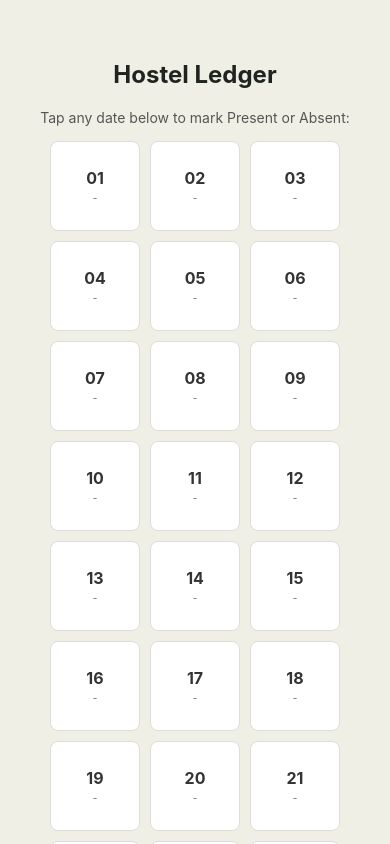
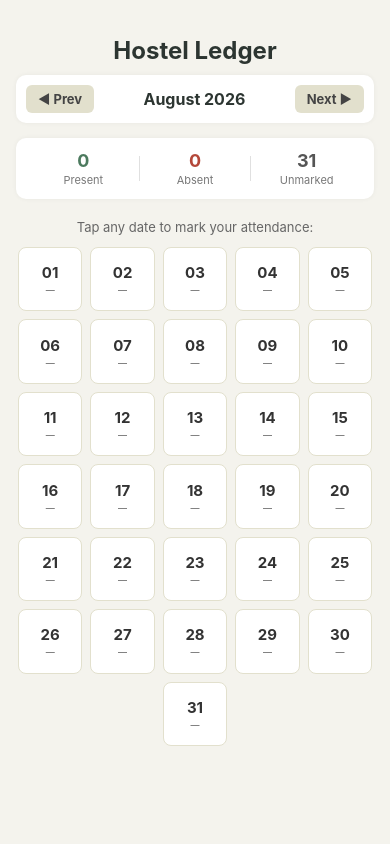
Before and after one commit to kartikT77/Hostel-ledger, a React Native app: screen / in a window 390 px wide. Built offline with nearby package versions, Linux system fonts and the light colour scheme; no server answers; the database is empty.

Commit message:
Refactor attendance handling and UI updates

```diff
--- a/App.js
+++ b/App.js
@@ -1,22 +1,36 @@
 import React, { useState, useEffect } from 'react';
-import { StyleSheet, Text, View, TextInput, TouchableOpacity, Alert, ScrollView, Modal } from 'react-native';
+import { StyleSheet, Text, View, TextInput, TouchableOpacity, Alert, ScrollView, Modal, Dimensions } from 'react-native';
 import { supabase } from './supabase';
 
+const MONTH_NAMES = [
+  "January", "February", "March", "April", "May", "June",
+  "July", "August", "September", "October", "November", "December"
+];
+
 export default function App() {
+  const [currentDate, setCurrentDate] = useState(new Date());
   const [attendance, setAttendance] = useState({});
   const [modalVisible, setModalVisible] = useState(false);
-  const [selectedDate, setSelectedDate] = useState('');
+  const [selectedDateKey, setSelectedDateKey] = useState('');
   const [note, setNote] = useState('');
 
-  // Fetch all attendance records on load
+  const year = currentDate.getFullYear();
+  const month = currentDate.getMonth(); // 0 - 11
+
   useEffect(() => {
-    fetchAttendance();
-  }, []);
+    fetchAttendanceForMonth(year, month);
+  }, [year, month]);
 
-  const fetchAttendance = async () => {
+  // Fetch attendance for the active month from Supabase
+  const fetchAttendanceForMonth = async (y, m) => {
+    const startDate = `${y}-${String(m + 1).padStart(2, '0')}-01`;
+    const endDate = `${y}-${String(m + 1).padStart(2, '0')}-31`;
+
     const { data, error } = await supabase
       .from('attendance')
-      .select('*');
+      .select('*')
+      .gte('date_key', startDate)
+      .lte('date_key', endDate);
 
     if (error) {
       console.error(error.message);
@@ -29,63 +43,116 @@ export default function App() {
     }
   };
 
+  const handlePrevMonth = () => {
+    setCurrentDate(new Date(year, month - 1, 1));
+  };
+
+  const handleNextMonth = () => {
+    setCurrentDate(new Date(year, month + 1, 1));
+  };
+
   const saveStatus = async (status) => {
-    const dateKey = selectedDate;
-
-    // Save using date_key as the unique identifier
     const { error } = await supabase
       .from('attendance')
-      .upsert({ date_key: dateKey, status, note }, { onConflict: 'date_key' });
+      .upsert({ date_key: selectedDateKey, status, note }, { onConflict: 'date_key' });
 
     if (error) {
       Alert.alert('Error saving', error.message);
     } else {
-      setAttendance(prev => ({ ...prev, [dateKey]: { status, note } }));
+      setAttendance(prev => ({ ...prev, [selectedDateKey]: { status, note } }));
       setModalVisible(false);
     }
   };
 
-  const daysInMonth = Array.from({ length: 30 }, (_, i) => `2026-09-${String(i + 1).padStart(2, '0')}`);
+  // Calculate total days in the active month
+  const daysInCurrentMonth = new Date(year, month + 1, 0).getDate();
+  const daysArray = Array.from({ length: daysInCurrentMonth }, (_, i) => {
+    const dayNum = String(i + 1).padStart(2, '0');
+    const monthNum = String(month + 1).padStart(2, '0');
+    return `${year}-${monthNum}-${dayNum}`;
+  });
+
+  // Calculate stats for summary counts
+  let totalPresent = 0;
+  let totalAbsent = 0;
+  daysArray.forEach(date => {
+    if (attendance[date]?.status === 'Present') totalPresent++;
+    if (attendance[date]?.status === 'Absent') totalAbsent++;
+  });
 
   return (
     <ScrollView contentContainerStyle={styles.container}>
-      <View style={styles.topBar}>
+      {/* App Header */}
+      <View style={styles.headerContainer}>
         <Text style={styles.title}>Hostel Ledger</Text>
       </View>
 
-      <Text style={styles.instructions}>Tap any date below to mark Present or Absent:</Text>
+      {/* Month Navigation Bar */}
+      <View style={styles.monthNav}>
+        <TouchableOpacity style={styles.navBtn} onPress={handlePrevMonth}>
+          <Text style={styles.navBtnText}>◀ Prev</Text>
+        </TouchableOpacity>
+        <Text style={styles.monthTitle}>{MONTH_NAMES[month]} {year}</Text>
+        <TouchableOpacity style={styles.navBtn} onPress={handleNextMonth}>
+          <Text style={styles.navBtnText}>Next ▶</Text>
+        </TouchableOpacity>
+      </View>
 
+      {/* Summary / Stats Card (3-dot option concept transformed into clean indicators) */}
+      <View style={styles.statsCard}>
+        <View style={styles.statItem}>
+          <Text style={styles.statNumberGreen}>{totalPresent}</Text>
+          <Text style={styles.statLabel}>Present</Text>
+        </View>
+        <View style={styles.statDivider} />
+        <View style={styles.statItem}>
+          <Text style={styles.statNumberRed}>{totalAbsent}</Text>
+          <Text style={styles.statLabel}>Absent</Text>
+        </View>
+        <View style={styles.statDivider} />
+        <View style={styles.statItem}>
+          <Text style={styles.statNumberBlue}>{daysInCurrentMonth - (totalPresent + totalAbsent)}</Text>
+          <Text style={styles.statLabel}>Unmarked</Text>
+        </View>
+      </View>
+
+      <Text style={styles.instructions}>Tap any date to mark your attendance:</Text>
+
+      {/* Responsive Calendar Grid */}
       <View style={styles.grid}>
-        {daysInMonth.map((date) => {
+        {daysArray.map((date) => {
           const record = attendance[date];
           let bgStyle = styles.cellUnmarked;
           if (record?.status === 'Present') bgStyle = styles.cellPresent;
           if (record?.status === 'Absent') bgStyle = styles.cellAbsent;
+
+          const dayNumber = date.split('-')[2];
 
           return (
             <TouchableOpacity
               key={date}
               style={[styles.cell, bgStyle]}
               onPress={() => {
-                setSelectedDate(date);
+                setSelectedDateKey(date);
                 setNote(record?.note || '');
                 setModalVisible(true);
               }}
             >
-              <Text style={styles.cellText}>{date.split('-')[2]}</Text>
-              <Text style={styles.cellStatus}>{record ? record.status : '-'}</Text>
+              <Text style={styles.cellDayText}>{dayNumber}</Text>
+              <Text style={styles.cellStatusText}>{record ? record.status : '—'}</Text>
             </TouchableOpacity>
           );
         })}
       </View>
 
-      <Modal visible={modalVisible} transparent animationType="slide">
+      {/* Action Modal */}
+      <Modal visible={modalVisible} transparent animationType="fade">
         <View style={styles.modalOverlay}>
           <View style={styles.modalContent}>
-            <Text style={styles.modalTitle}>Manage Date: {selectedDate}</Text>
+            <Text style={styles.modalTitle}>Manage Date: {selectedDateKey}</Text>
 
             <TextInput
-              placeholder="Add an optional note"
+              placeholder="Add an optional note (e.g. outting)"
               value={note}
               onChangeText={setNote}
               style={styles.input}
@@ -101,7 +168,7 @@ export default function App() {
             </View>
 
             <TouchableOpacity style={styles.cancelBtn} onPress={() => setModalVisible(false)}>
-              <Text style={{ color: '#555' }}>Cancel</Text>
+              <Text style={{ color: '#666', fontWeight: '600' }}>Cancel</Text>
             </TouchableOpacity>
           </View>
         </View>
@@ -111,23 +178,39 @@ export default function App() {
 }
 
 const styles = StyleSheet.create({
-  container: { padding: 20, backgroundColor: '#F0EFE6', minHeight: '100%', alignItems: 'center' },
-  topBar: { width: '100%', maxWidth: 600, alignItems: 'center', marginTop: 40, marginBottom: 20 },
-  title: { fontSize: 24, fontWeight: 'bold', color: '#20241F' },
-  instructions: { color: '#555', marginBottom: 15 },
-  grid: { width: '100%', maxWidth: 650, flexDirection: 'row', flexWrap: 'wrap', gap: 10, justifyContent: 'center' },
-  cell: { width: 90, height: 90, borderRadius: 8, justifyContent: 'center', alignItems: 'center', padding: 5, borderWidth: 1, borderColor: '#DDD' },
+  container: { padding: 16, backgroundColor: '#F4F3ED', minHeight: '100%', alignItems: 'center' },
+  headerContainer: { width: '100%', maxWidth: 500, alignItems: 'center', marginTop: 20, marginBottom: 10 },
+  title: { fontSize: 24, fontWeight: 'bold', color: '#2C3531' },
+
+  monthNav: { width: '100%', maxWidth: 450, flexDirection: 'row', justifyContent: 'space-between', alignItems: 'center', backgroundColor: '#fff', padding: 10, borderRadius: 10, marginBottom: 15, shadowColor: '#000', shadowOpacity: 0.05, shadowRadius: 5, elevation: 2 },
+  navBtn: { paddingVertical: 6, paddingHorizontal: 12, backgroundColor: '#E2E0CD', borderRadius: 6 },
+  navBtnText: { fontWeight: 'bold', color: '#444', fontSize: 13 },
+  monthTitle: { fontSize: 16, fontWeight: 'bold', color: '#2C3531' },
+
+  statsCard: { width: '100%', maxWidth: 450, flexDirection: 'row', backgroundColor: '#fff', padding: 12, borderRadius: 10, marginBottom: 20, justifyContent: 'space-around', alignItems: 'center', shadowColor: '#000', shadowOpacity: 0.05, shadowRadius: 5, elevation: 2 },
+  statItem: { alignItems: 'center', flex: 1 },
+  statDivider: { width: 1, height: '70%', backgroundColor: '#E0E0E0' },
+  statNumberGreen: { fontSize: 18, fontWeight: 'bold', color: '#4C7A5E' },
+  statNumberRed: { fontSize: 18, fontWeight: 'bold', color: '#B4483A' },
+  statNumberBlue: { fontSize: 18, fontWeight: 'bold', color: '#555' },
+  statLabel: { fontSize: 11, color: '#777', marginTop: 2 },
+
+  instructions: { color: '#666', fontSize: 13, marginBottom: 12, textAlign: 'center' },
+
+  grid: { width: '100%', maxWidth: 480, flexDirection: 'row', flexWrap: 'wrap', gap: 8, justifyContent: 'center' },
+  cell: { width: '18%', aspectRatio: 1, backgroundColor: '#FFF', borderRadius: 8, justifyContent: 'center', alignItems: 'center', padding: 4, borderWidth: 1, borderColor: '#E2E0CD' },
   cellUnmarked: { backgroundColor: '#FFF' },
-  cellPresent: { backgroundColor: '#D4EDDA' },
-  cellAbsent: { backgroundColor: '#F8D7DA' },
-  cellText: { fontSize: 16, fontWeight: 'bold', color: '#333' },
-  cellStatus: { fontSize: 10, color: '#666', marginTop: 4 },
-  modalOverlay: { flex: 1, backgroundColor: 'rgba(0,0,0,0.5)', justifyContent: 'center', alignItems: 'center' },
-  modalContent: { width: 320, backgroundColor: '#fff', padding: 20, borderRadius: 12 },
-  modalTitle: { fontSize: 16, fontWeight: 'bold', marginBottom: 15, textAlign: 'center' },
-  input: { backgroundColor: '#F9F9F9', padding: 12, borderRadius: 8, marginBottom: 12, borderWidth: 1, borderColor: '#E0E0E0' },
-  modalButtons: { flexDirection: 'row', gap: 10, marginTop: 10 },
-  actionBtn: { flex: 1, padding: 12, borderRadius: 6, alignItems: 'center' },
-  btnText: { color: '#fff', fontWeight: 'bold' },
+  cellPresent: { backgroundColor: '#D4EDDA', borderColor: '#C3E6CB' },
+  cellAbsent: { backgroundColor: '#F8D7DA', borderColor: '#F5C6CB' },
+  cellDayText: { fontSize: 15, fontWeight: 'bold', color: '#333' },
+  cellStatusText: { fontSize: 9, color: '#555', marginTop: 2 },
+
+  modalOverlay: { flex: 1, backgroundColor: 'rgba(0,0,0,0.5)', justifyContent: 'center', alignItems: 'center', padding: 20 },
+  modalContent: { width: '100%', maxWidth: 340, backgroundColor: '#fff', padding: 20, borderRadius: 12, shadowColor: '#000', shadowOpacity: 0.2, shadowRadius: 10, elevation: 5 },
+  modalTitle: { fontSize: 16, fontWeight: 'bold', marginBottom: 15, textAlign: 'center', color: '#333' },
+  input: { backgroundColor: '#F9F9F9', padding: 12, borderRadius: 8, marginBottom: 15, borderWidth: 1, borderColor: '#E0E0E0', fontSize: 14 },
+  modalButtons: { flexDirection: 'row', gap: 10 },
+  actionBtn: { flex: 1, padding: 12, borderRadius: 8, alignItems: 'center' },
+  btnText: { color: '#fff', fontWeight: 'bold', fontSize: 14 },
   cancelBtn: { marginTop: 12, alignItems: 'center', padding: 8 }
 });
```
